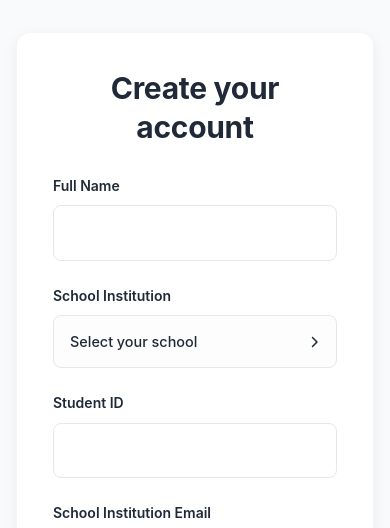
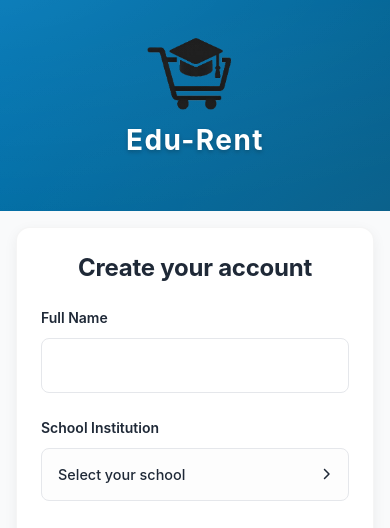
Before and after one commit to theo2815/CSIT321-G4-EDU-RENT, a React (Vite) app in the folder edurentfrontend/: page /register in a window 390 px wide. Shown: the top 528 px of the page. Built offline with nearby package versions, Linux system fonts and the light colour scheme; no server answers.

Commit message:
Feat: make the authentication page responsive in smaller screan (TO DO in other pages)

```diff
--- a/edurentfrontend/src/components/GenericDropdown.jsx
+++ b/edurentfrontend/src/components/GenericDropdown.jsx
@@ -1,4 +1,4 @@
-import React from 'react';
+import React, { useState, useRef, useEffect } from 'react';
 import '../static/Dropdown.css';
 
 export default function GenericDropdown({
@@ -11,6 +11,8 @@ export default function GenericDropdown({
     placeholder = 'Select an option',
     badgeCounts = {} /* Map of option value to count for badges */
 }) {
+  const [isOpen, setIsOpen] = useState(false);
+  const dropdownRef = useRef(null);
 
   // Helper to determine display label
   const getLabel = (opt) => (typeof opt === 'object' ? opt.label : opt);
@@ -23,20 +25,36 @@ export default function GenericDropdown({
         : selectedOption)
     : placeholder;
 
-  // If SelectedOption is passed but no label found (maybe pre-loading?), fallback to placeholder or raw value?
-  // Logic: "label" prop overrides everything if passed as a fixed string (like in MessagesPage),
-  // but for forms we usually pass "selectedOption" and want to derive the label.
-  // In MessagesPage, we passed `label={activeFilter}` which was the string itself.
-  // Let's support both: if `label` prop is explicit, use it. If not, derive from selectedOption.
-
   const finalDisplayLabel = label !== undefined ? label : displayLabel;
 
   // Get badge count for the currently selected option (for header display)
   const headerBadgeCount = badgeCounts[selectedOption] || 0;
 
+  // Handle click outside to close
+  useEffect(() => {
+    const handleClickOutside = (event) => {
+      if (dropdownRef.current && !dropdownRef.current.contains(event.target)) {
+        setIsOpen(false);
+      }
+    };
+    document.addEventListener('mousedown', handleClickOutside);
+    return () => document.removeEventListener('mousedown', handleClickOutside);
+  }, []);
+
+  const toggleDropdown = () => setIsOpen(!isOpen);
+
+  const handleSelect = (val) => {
+      onSelect(val);
+      setIsOpen(false);
+  };
+
   return (
-    <div className={`select-container ${variant === 'borderless' ? 'borderless' : ''}`} style={{ width: width }}>
-      <div className="selected-header">
+    <div
+        className={`select-container ${variant === 'borderless' ? 'borderless' : ''} manual-toggle ${isOpen ? 'open' : ''}`}
+        style={{ width: width }}
+        ref={dropdownRef}
+    >
+      <div className="selected-header" onClick={toggleDropdown}>
         <span className="user-name-span">
             {finalDisplayLabel}
             {headerBadgeCount > 0 && (
@@ -82,7 +100,7 @@ export default function GenericDropdown({
                     className={`option-item ${isSelected ? 'active' : ''}`}
                     onClick={(e) => {
                         e.stopPropagation();
-                        onSelect(optValue);
+                        handleSelect(optValue);
                     }}
                     style={{ display: 'flex', justifyContent: 'space-between', alignItems: 'center' }}
                 >
--- a/edurentfrontend/src/static/Auth.css
+++ b/edurentfrontend/src/static/Auth.css
@@ -23,11 +23,19 @@ body {
   -moz-osx-font-smoothing: grayscale;
 }
 
-/* --- 2. Main Auth Layout (2-Column) --- */
+/* --- 2. Main Auth Layout (Responsive) --- */
 .auth-container {
   display: flex;
   min-height: 100vh;
   width: 100%;
+  flex-direction: column; /* Default to column for mobile */
+}
+
+/* Tablet & Desktop: Row layout */
+@media (min-width: 768px) {
+  .auth-container {
+    flex-direction: row;
+  }
 }
 
 /* Utilities */
@@ -45,19 +53,21 @@ body {
   .auth-title { font-size: 1.5rem; }
 }
 
-/* --- 3. Branding Panel (Left Side) --- */
+/* --- 3. Branding Panel (Left Side / Top on Mobile) --- */
 .auth-branding-panel {
-  flex: 1;
-  display: none; /* Hidden on mobile by default */
+  display: flex; /* Always visible now */
   flex-direction: column;
   justify-content: center;
   align-items: center;
   background: linear-gradient(135deg, var(--primary-color) 0%, var(--primary-color-dark) 100%);
   color: #ffffff;
-  padding: 3rem;
+  padding: 2rem 1.5rem; /* Reduced padding for mobile */
   text-align: center;
   position: relative;
   overflow: hidden;
+  /* Mobile specific: shorter height */
+  min-height: 200px;
+  flex: 0 0 auto;
 }
 
 /* subtle decorative pattern */
@@ -70,10 +80,13 @@ body {
   pointer-events: none;
 }
 
-/* Show branding panel on medium screens and up */
+/* Desktop Styles for Branding Panel */
 @media (min-width: 768px) {
   .auth-branding-panel {
-    display: flex;
+    flex: 1; /* Take up half width */
+    height: auto; /* Full height */
+    padding: 3rem;
+    min-height: auto;
   }
 }
 
@@ -81,22 +94,37 @@ body {
   display: flex;
   flex-direction: column;
   align-items: center;
-  gap: 0.25rem; /* Small gap between logo and text */
+  gap: 0.25rem;
   text-decoration: none;
-  margin-bottom: 1.5rem; /* Replaces margin from logo */
+  margin-bottom: 1rem;
 }
 
 .auth-branding-text {
-  font-size: 2rem;
+  font-size: 1.75rem; /* Slightly smaller on mobile */
   font-weight: 700;
   color: #ffffff;
   text-shadow: 0 2px 4px rgba(0, 0, 0, 0.25);
   letter-spacing: 0.05em;
 }
 
+@media (min-width: 768px) {
+    .auth-branding-text {
+        font-size: 2rem;
+    }
+}
+
 .auth-logo {
-  max-width: clamp(120px, 18vw, 180px);
-  margin-bottom: 0; /* Let wrapper handle spacing */
+  max-width: 100px; /* Smaller logo on mobile */
+  margin-bottom: 0;
+}
+
+@media (min-width: 768px) {
+    .auth-logo {
+        max-width: clamp(120px, 18vw, 180px);
+    }
+    .auth-logo-wrapper {
+        margin-bottom: 1.5rem;
+    }
 }
 
 /* Dark mode: Make logo white */
@@ -105,10 +133,25 @@ body {
 }
 
 .auth-tagline {
-  font-size: 1.25rem;
+  font-size: 1rem;
   font-weight: 500;
   max-width: 400px;
-  line-height: 1.6;
+  line-height: 1.5;
+  display: none; /* Hide tagline on very small screens to save space? Optional. Let's keep it but small. */
+}
+
+@media (min-width: 480px) {
+    .auth-tagline {
+        display: block;
+    }
+}
+
+@media (min-width: 768px) {
+    .auth-tagline {
+        font-size: 1.25rem;
+        line-height: 1.6;
+        display: block;
+    }
 }
 
 /* --- 4. Form Panel (Right Side) --- */
@@ -116,21 +159,37 @@ body {
   flex: 1;
   display: flex;
   flex-direction: column;
-  justify-content: center;
+  justify-content: center; /* Center vertically if space allows */
   align-items: center;
-  padding: 2rem 1rem;
+  padding: 1rem; /* Less padding on mobile */
   background-color: var(--bg-color);
+  width: 100%; /* Ensure full width */
+  box-sizing: border-box;
+}
+
+@media (min-width: 768px) {
+    .auth-form-panel {
+        padding: 2rem 1rem;
+    }
 }
 
 .auth-form-container {
   width: 100%;
-  max-width: 420px; /* A bit wider for modern feel */
+  max-width: 420px;
   background-color: var(--bg-light);
-  padding: 2.25rem;
+  padding: 1.5rem; /* Smaller padding inside card on mobile */
   border-radius: 14px;
   border: 1px solid rgba(0, 0, 0, 0.04);
   box-shadow: 0 4px 14px rgba(0, 0, 0, 0.06);
   transition: box-shadow 180ms ease, transform 180ms ease;
+  margin-top: -2rem; /* Pull up slightly to overlap branding if desired, or just margin. Let's keep distinct for now. */
+  margin-top: 0;
+}
+
+@media (min-width: 480px) {
+    .auth-form-container {
+        padding: 2.25rem;
+    }
 }
 
 @media (min-width: 1024px) {
@@ -143,11 +202,18 @@ body {
 
 .auth-title {
   text-align: center;
-  font-size: 1.875rem;
+  font-size: 1.5rem; /* Smaller title on mobile */
   font-weight: 700;
   color: var(--text-color);
   letter-spacing: -0.01em;
-  margin-bottom: 1.75rem;
+  margin-bottom: 1.5rem;
+}
+
+@media (min-width: 768px) {
+    .auth-title {
+        font-size: 1.875rem;
+        margin-bottom: 1.75rem;
+    }
 }
 
 /* --- 5. Shared Form Elements --- */
--- a/edurentfrontend/src/static/Dropdown.css
+++ b/edurentfrontend/src/static/Dropdown.css
@@ -95,15 +95,17 @@
     min-width: 150px; /* Give it a default min width since header might be small */
 }
 
-/* Hover state to show options */
-.select-container:hover > .options-list {
+/* Hover state to show options (ONLY for non-manual toggle) */
+.select-container:not(.manual-toggle):hover > .options-list,
+.select-container.manual-toggle.open > .options-list {
   opacity: 1;
   visibility: visible;
   top: 100%; /* Slide down to correct position */
 }
 
-/* Rotate arrow on hover */
-.select-container:hover > .selected-header .arrow-icon {
+/* Rotate arrow on hover (or when open) */
+.select-container:not(.manual-toggle):hover > .selected-header .arrow-icon,
+.select-container.manual-toggle.open > .selected-header .arrow-icon {
   transform: rotate(0deg);
 }
 
```
